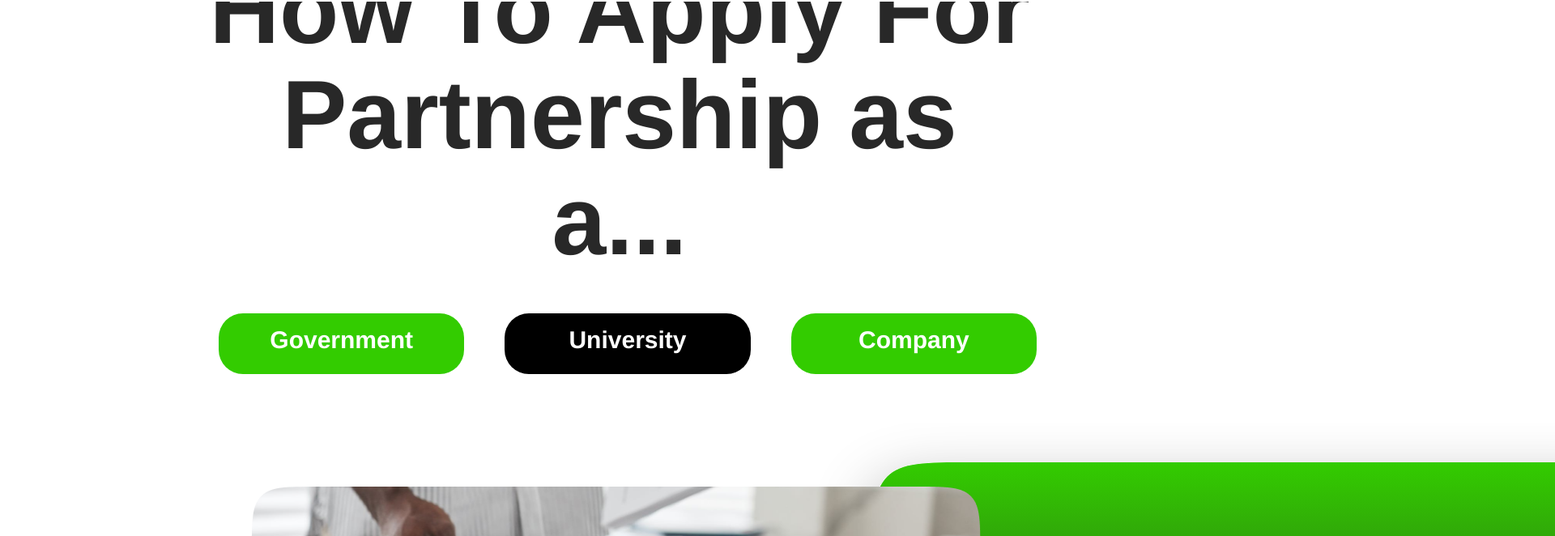
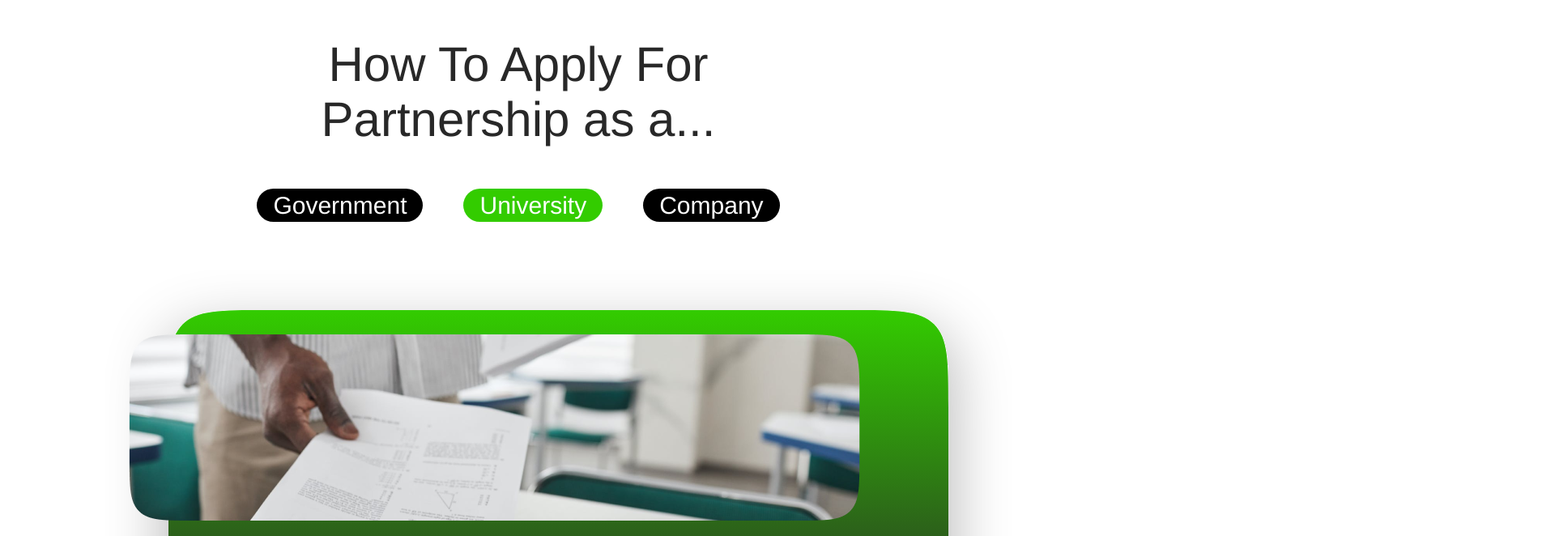
Before and after one commit to Valuegate/CicateProject, a React (Create React App) app: page /institutions in a window 1280 px wide. Shown: the part 154-816 px from the top of the page at 81% size, 1920 px wide, since content can reach past the window. Built offline with nearby package versions, Linux system fonts and the light colour scheme.

Commit message:
send these

```diff
--- a/src/pages/institutions/Institutions.jsx
+++ b/src/pages/institutions/Institutions.jsx
@@ -12,9 +12,9 @@ const Institutions = () => {
       <Navbar/>
       <div className='first_header'>How To Apply For <br /> Partnership as a...</div>
       <div className='flex_options'>
-        <div className='options1'>Government</div>
-        <div className='options2'>University</div>
-        <div className='options1'>Company</div>
+        <div className='options2'>Government</div>
+        <div className='options1'>University</div>
+        <div className='options2'>Company</div>
       </div>
 
       <div>
--- a/src/pages/institutions/style.css
+++ b/src/pages/institutions/style.css
@@ -1,17 +1,15 @@
 .first_header {
     color: #282828;
     font-family: "Monument Extended-Regular", Helvetica;
-    font-size: 120px;
-    font-weight: bold !important;
-    left: 0;
+    font-size: 60px;
+    font-weight: 400;
+
     letter-spacing: 0;
-    line-height: 130.4px;
+    line-height: 68.4px;
     text-align: center;
     top: 0;
-   margin-top: 100px;
-    display: flex !important;
-    justify-content: center !important;
-    margin-left: 250px;
+    margin-top: 200px;
+
     }
     .cardz {
         background: linear-gradient(180deg, rgb(40, 40, 40) 5.21%, rgb(51, 204, 0) 24.4%);
@@ -26,25 +24,26 @@
 display: flex;
 justify-content: center;
 align-items: center;
-margin-left: 240px;
-margin-top: 200px;
+margin-top: 150px;
 padding-bottom: 70px;
+margin-right: 50px;
 }
     .options1 {
 color: #ffffff;
 font-family: "Monument Extended-Regular", Helvetica;
 font-size: 30px;
-        font-weight: bold !important;
-        height: 75px;
-        left: 0;
+font-weight: 400;
 letter-spacing: 0;
-        line-height: 65px;
+line-height: 27px;
+letter-spacing: 0;
+line-height: 27px;
  text-align: center;
-        top: 0;
-        width: 350px;
  background-color: #33cc00;
 border-radius: 30px;
 margin-top: 50px;
+padding: 7px;
+padding-left: 20px;
+padding-right: 20px;
         }
 
 
@@ -52,17 +51,18 @@ padding-bottom: 70px;
         color: #ffffff;
         font-family: "Monument Extended-Regular", Helvetica;
         font-size: 30px;
-        font-weight: bold !important;
-        height: 75px;
-        left: 0;
+        font-weight: 400;
         letter-spacing: 0;
-        line-height: 65px;
+        line-height: 27px;
+        letter-spacing: 0;
+        line-height: 27px;
         text-align: center;
-        top: 0;
-        width: 350px;
         background-color: black;
         border-radius: 30px;
         margin-top: 50px;
+        padding: 7px;
+        padding-left: 20px;
+padding-right: 20px;
         }
 
 
@@ -72,20 +72,18 @@ padding-bottom: 70px;
         justify-content: center !important;
         align-items: center;
         gap: 5rem;
-        margin-left: 270px;
+
     }
 
     .long {
-        height: 1579px;
-        left: 0;
-        top: 0;
-        width: 1119px;
-        justify-content: center !important;
-        display: flex !important;
-        align-items: center !important;
-        margin-left: 1000px;
+        justify-content: center;
+        display: flex;
+        align-items: center;
         margin-top: 60px;
         z-index: 0;
+        margin-left: 130px;
+
+
         }
 
         .green_globe{
@@ -148,13 +146,10 @@ padding-bottom: 70px;
             }
 
         .imagetrs {
-            height: 230px;
-            left: 0;
-            top: 0;
-            width: 901px;
             z-index: 1;
             justify-content: center !important;
             display: flex !important;
+            margin-right: 300px;
             }
             .second_imagep{
 display: flex ;
@@ -167,7 +162,7 @@ margin-left: 240px;
             .write_div{
              justify-content: center !important;
              z-index: 1;
-             margin-left: 1150px;
+            margin-left: 240px;
              margin-top: 50px;
             }
 
```
Lines whose indentation alone changed are shown as unchanged.
